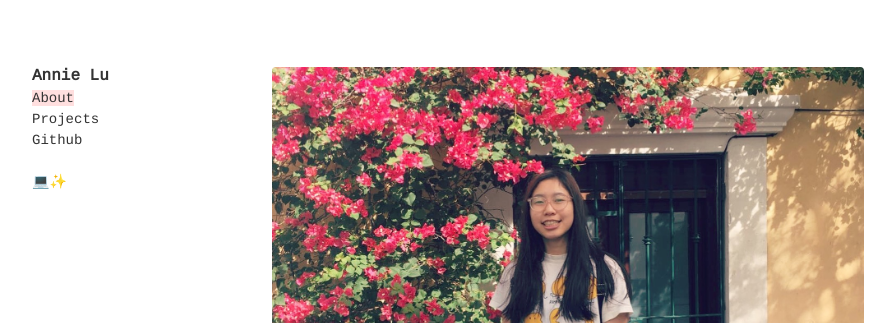
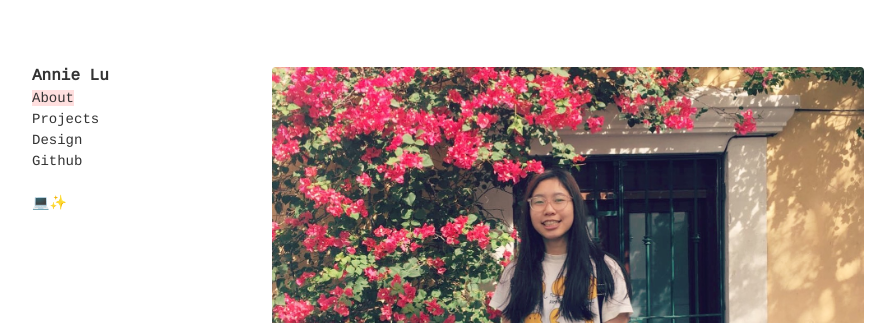
Before and after one commit to annie-lu/annie-lu.github.io, a Jekyll site: the page built from index.html, in a window 1280 px wide. Shown: the top 323 px of the page, without its empty margins (96-991 px from the left). Built offline with Jekyll 4.4.1, drawn with Linux system fonts in a browser that asks for light colours.

Commit message:
Update default.html

```diff
--- a/_layouts/default.html
+++ b/_layouts/default.html
@@ -24,6 +24,11 @@
 		{% else %}
 	      		<br> <a href="https://annie-lu.github.io/project.html" class="dark-gray link bg-animate hover-bg-washed-red normal">Projects</a>
 		{% endif %}
+	      	{% if page.title=="Design" %}
+			<br> <a href="https://annie-lu.github.io/design.html" class="dark-gray link bg-washed-red normal">Design</a>
+		{% else %}
+	      		<br> <a href="https://annie-lu.github.io/design.html" class="dark-gray link bg-animate hover-bg-washed-red normal">Design</a>
+		{% endif %}
 
               <br> <a href="http://www.github.com/annie-lu" class="dark-gray link bg-animate hover-bg-washed-red normal">Github</a>
              <br><br>
```
